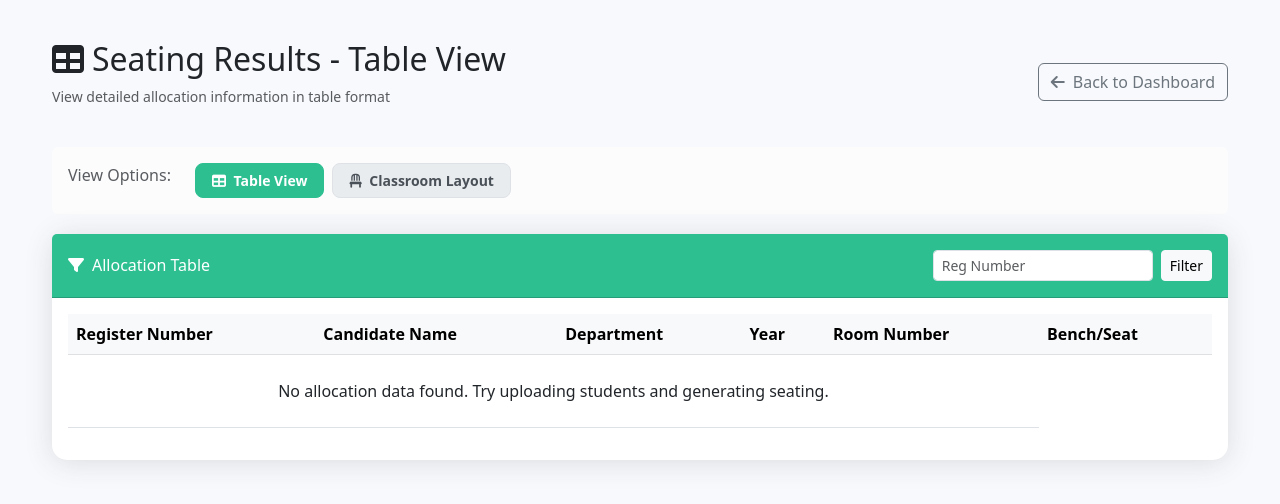
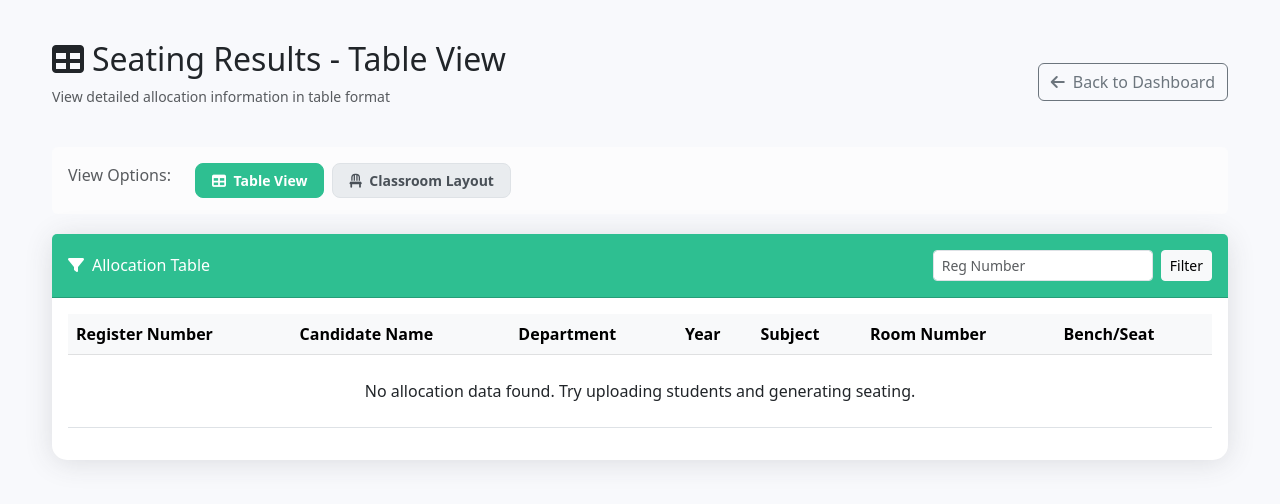
Before and after one commit to priyadharshinir04/seat-allocation, a Flask app: page /view-results in a window 1280 px wide. Shown: the top 504 px of the page. Run offline with Flask 3, Linux system fonts and the light colour scheme.

Commit message:
Add subject details to seating arrangement system
- Attach subject code and name to allocated students during seat allocation
- Display subject code on classroom layout view for each student
- Add subject column to table view (seating results)
- Include subject code in Excel export for each room
- Add subject code to PDF export report
- Auto-match students to exam subjects based on year from exam schedule

```diff
--- a/app.py
+++ b/app.py
@@ -1237,6 +1237,34 @@ def allocate_seats():
         flash(f'Allocation error: {error}', 'error')
         return redirect(url_for('candidate_upload'))
 
+    # Attach subject information to each allocated student
+    exam_schedules_from_session = session.get('exam_schedules', [])
+    schedules = exam_schedules_from_session if exam_schedules_from_session else exam_schedules
+
+    for student in allocation_results:
+        student_year = student.get('year', '1')
+        student_dept = student.get('department', '')
+
+        # Find matching exam schedule
+        subject_info = None
+        if schedules:
+            for schedule in schedules:
+                if str(schedule.get('year', '')) == str(student_year):
+                    dept = schedule.get('department', 'ALL')
+                    if dept == 'ALL' or dept == student_dept:
+                        subject_info = schedule
+                        break
+
+        # Attach subject details
+        if subject_info:
+            student['subject_code'] = subject_info.get('subject_code', 'N/A')
+            student['subject_name'] = subject_info.get('subject_name', 'N/A')
+            student['exam_date'] = subject_info.get('exam_date', 'N/A')
+        else:
+            student['subject_code'] = 'N/A'
+            student['subject_name'] = 'N/A'
+            student['exam_date'] = 'N/A'
+
     flash(f'✓ Automatic seat allocation completed for {len(allocation_results)} students!', 'success')
 
     return redirect(url_for('view_seating'))
@@ -1432,10 +1460,14 @@ def export_seating():
             columns = ['Register Number', 'Candidate Name', 'Department', 'Year']
 
             # Check what fields are available
+            if room_students and 'subject_code' in room_students[0]:
+                columns.append('Subject Code')
+            if room_students and 'subject_name' in room_students[0]:
+                columns.append('Subject Name')
             if room_students and 'bench_number' in room_students[0]:
-                columns.insert(3, 'Bench')
+                columns.append('Bench')
             if room_students and 'seat_position' in room_students[0]:
-                columns.insert(4, 'Position')
+                columns.append('Position')
 
             # Create sheet for room
             ws_room = wb.create_sheet(f'Room {room_no}')
@@ -1456,13 +1488,14 @@ def export_seating():
                     student.get('year', '')
                 ]
 
+                if 'Subject Code' in columns:
+                    row_data.append(student.get('subject_code', 'N/A'))
+                if 'Subject Name' in columns:
+                    row_data.append(student.get('subject_name', 'N/A'))
                 if 'Bench' in columns:
-                    row_data.insert(3, student.get('bench_number', ''))
+                    row_data.append(student.get('bench_number', ''))
                 if 'Position' in columns:
-                    if 'Bench' in columns:
-                        row_data.insert(4, student.get('seat_position', ''))
-                    else:
-                        row_data.insert(3, student.get('seat_position', ''))
+                    row_data.append(student.get('seat_position', ''))
 
                 ws_room.append(row_data)
 
@@ -1571,7 +1604,7 @@ def export_pdf():
             elements.append(Spacer(1, 0.08*inch))
 
             # Create table data
-            table_data = [['Bench/Seat #', 'Register Number', 'Department', 'Year']]
+            table_data = [['Bench/Seat #', 'Register Number', 'Department', 'Year', 'Subject Code']]
 
             # Sort by bench_number (safe access with fallback)
             for seat in sorted(room_data, key=lambda x: x.get('bench_number', x.get('bench_no', 0))):
@@ -1590,11 +1623,12 @@ def export_pdf():
                     bench_display,
                     str(seat['register_number']),
                     str(seat['department']),
-                    str(seat['year'])
+                    str(seat['year']),
+                    str(seat.get('subject_code', 'N/A'))
                 ])
 
             # Create table with better column widths
-            col_widths = [1.2*inch, 1.8*inch, 1.4*inch, 1.0*inch]
+            col_widths = [1.2*inch, 1.6*inch, 1.3*inch, 0.8*inch, 1.2*inch]
             table = Table(table_data, colWidths=col_widths)
 
             table.setStyle(TableStyle([
--- a/templates/view_results.html
+++ b/templates/view_results.html
@@ -72,6 +72,7 @@
                                 <th>Candidate Name</th>
                                 <th>Department</th>
                                 <th>Year</th>
+                                <th>Subject</th>
                                 <th>Room Number</th>
                                 <th>Bench/Seat</th>
                             </tr>
@@ -83,6 +84,7 @@
                                 <td>{{ res.candidate_name }}</td>
                                 <td>{{ res.department }}</td>
                                 <td><span class="badge bg-warning text-dark">Year {{ res.year }}</span></td>
+                                <td><span class="badge bg-secondary">{{ res.subject_code if res.subject_code else 'N/A' }}</span></td>
                                 <td><span class="badge bg-info text-dark">Room {{ res.room_number }}</span></td>
                                 <td>
                                     <span class="badge bg-success">
@@ -96,7 +98,7 @@
                             </tr>
                             {% else %}
                             <tr>
-                                <td colspan="5" class="text-center py-4">No allocation data found. Try uploading students and generating seating.</td>
+                                <td colspan="7" class="text-center py-4">No allocation data found. Try uploading students and generating seating.</td>
                             </tr>
                             {% endfor %}
                         </tbody>
```
Also changed, not shown: templates/classroom_view.html (+8 -8 lines).
